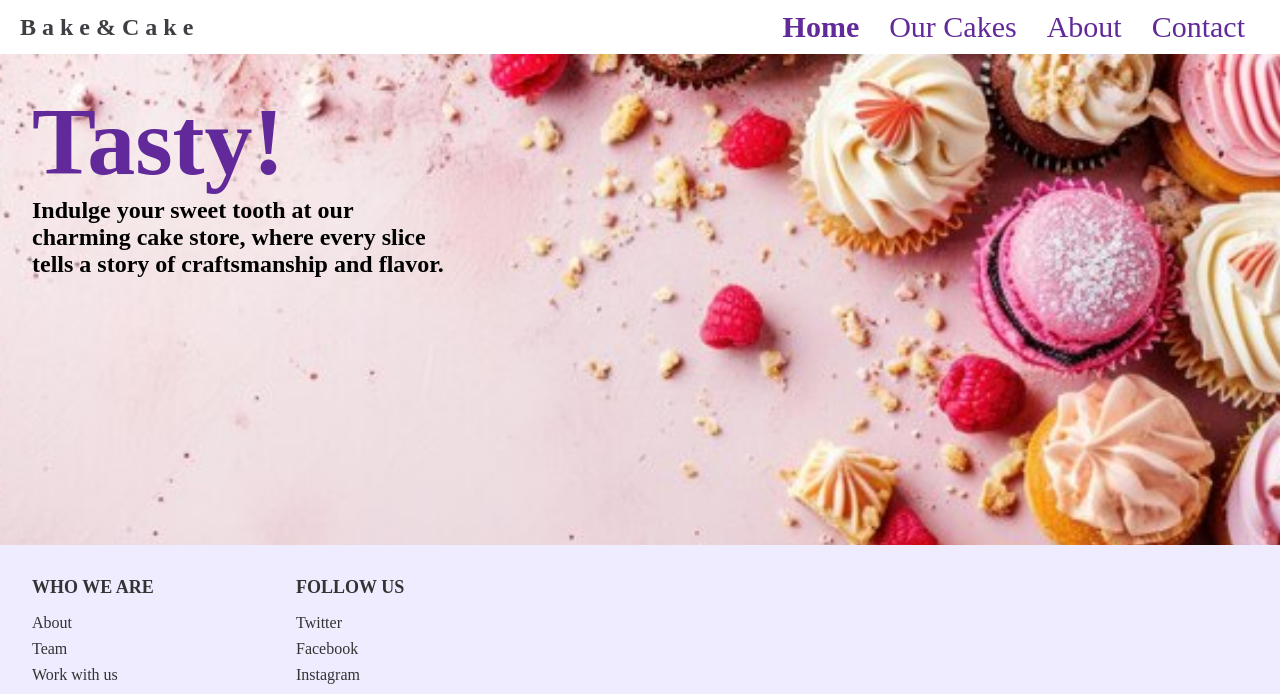
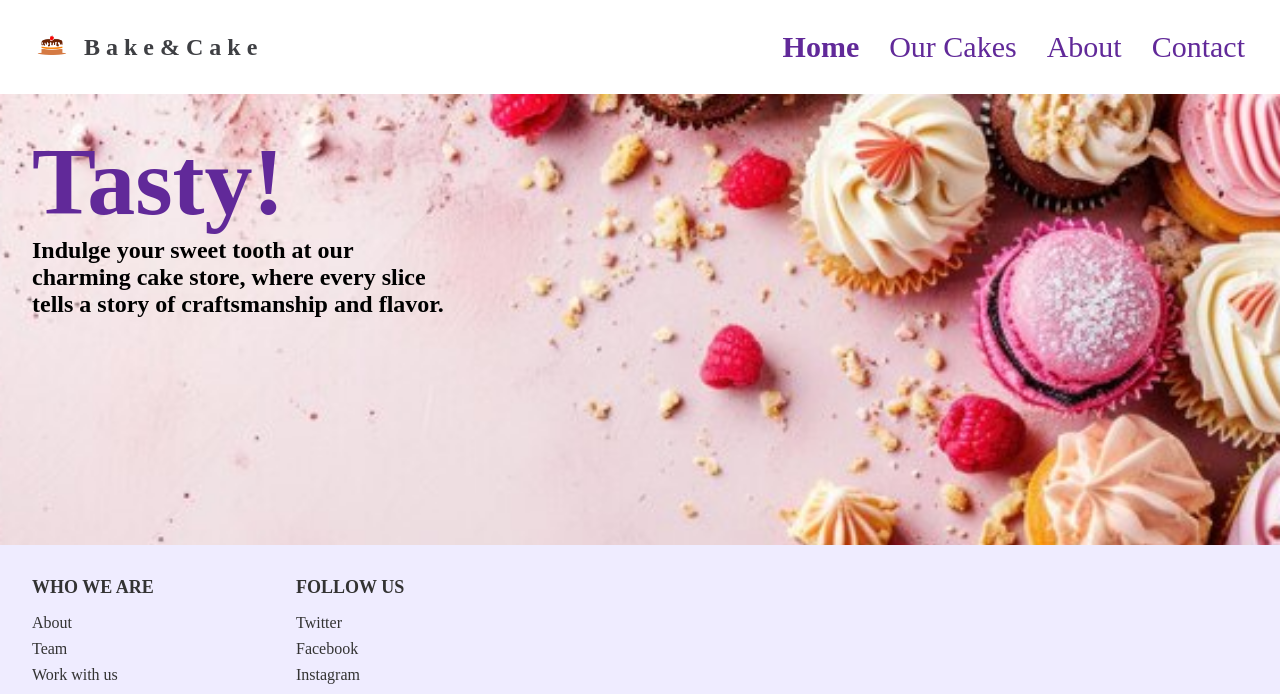
Before and after one commit to aseelas21/hw1, a plain HTML site: page index.html in a window 1280 px wide. Shown: the top 694 px of the page. Drawn offline with Linux system fonts and the light colour scheme.

Commit message:
improvemient

```diff
--- a/css/style.css
+++ b/css/style.css
@@ -18,10 +18,14 @@ header {
     display: flex;
     align-items: center;
 }
-#cakelogo img {
+#cakelogo {
+    display: inline-block;
     width: 64px;
     height: 64px;
     margin-top: 10px;
+    background-image: url('../images/cakelogo.png');
+    background-size: cover;
+    background-position: center;
 }
 #logoText {
    color: #3E3F43;
@@ -62,7 +66,7 @@ nav a:hover {
 .top_section {
     height: 797px;
     flex-shrink: 0;
-    background-image: url('../img/centerbackground.jpg');
+    background-image: url('../images/centerbackground.jpg');
     background-repeat: no-repeat;
     background-size: cover;
     background-position: center;
@@ -160,6 +164,7 @@ h3 {
     flex-wrap: wrap;
     gap: 32px;
     margin-bottom: 32px;
+    justify-content: center;
 }
 .cake {
     display: flex;
@@ -217,7 +222,7 @@ h3 {
 }
 .heart {
     background-color: #EFECFF;
-    background-image: url("../img/hearticon.png");
+    background-image: url("../images/hearticon.png");
     width: 47px;
     height: 47px;
     top: 20px;
@@ -228,7 +233,7 @@ h3 {
 }
 .shoppingCart {
     background-color: #612999;
-    background-image: url("../img/shoppingcarticon.png");
+    background-image: url("../images/shoppingcarticon.png");
     width: 63px;
     height: 63px;
     bottom: 20px;
```
